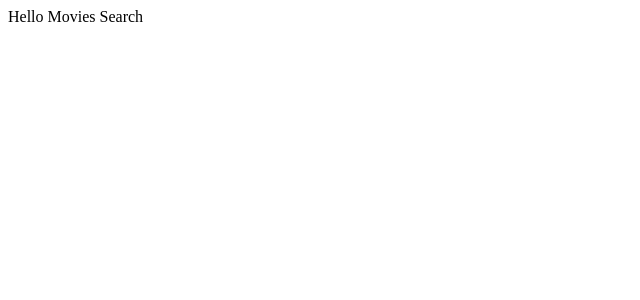
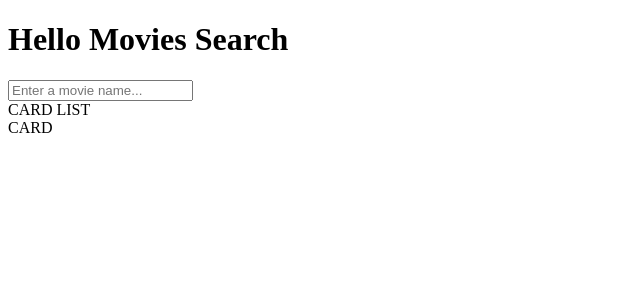
Before and after one commit to Kulnois/movies-search-react, a React (Create React App) app: page / in a window 1280 px wide. Shown: the top 300 px of the page, without its empty margins (0-640 px from the left). Built offline with nearby package versions, Linux system fonts and the light colour scheme.

Commit message:
Add structure pages: Search, Detail; components: Card, CardList, CardDetail, SearchBox

```diff
--- a/src/App.js
+++ b/src/App.js
@@ -1,8 +1,14 @@
 import React from 'react';
+import { CardList } from './components/card-list/card-list.component';
+import { SearchBox } from './components/search-box/search-box.component';
 
 function App() {
   return (
-    <div>Hello Movies Search</div>
+    <div>
+      <h1>Hello Movies Search</h1>
+      <SearchBox />
+      <CardList />
+    </div>
   );
 }
 
--- /dev/null
+++ b/src/components/card-detail/card-detail.component.jsx
@@ -0,0 +1,5 @@
+import React from 'react';
+
+export const CardDetail = () => (
+    <div>CARD DETAIL</div>
+);
--- /dev/null
+++ b/src/components/card-list/card-list.component.jsx
@@ -0,0 +1,9 @@
+import React from 'react';
+import { Card } from '../card/card.component';
+
+export const CardList = () => (
+    <div>
+        CARD LIST
+        <Card />
+    </div>
+);
--- /dev/null
+++ b/src/components/card/card.component.jsx
@@ -0,0 +1,5 @@
+import React from 'react';
+
+export const Card = () => (
+    <div>CARD</div>
+);
--- /dev/null
+++ b/src/components/search-box/search-box.component.jsx
@@ -0,0 +1,5 @@
+import React from 'react';
+
+export const SearchBox = () => (
+    <input type="search" placeholder="Enter a movie name..." />
+);
```
Also changed, not shown: src/pages/detail/detail.component.jsx (added, +7 -0 lines), src/pages/search/search.component.jsx (added, +7 -0 lines).
